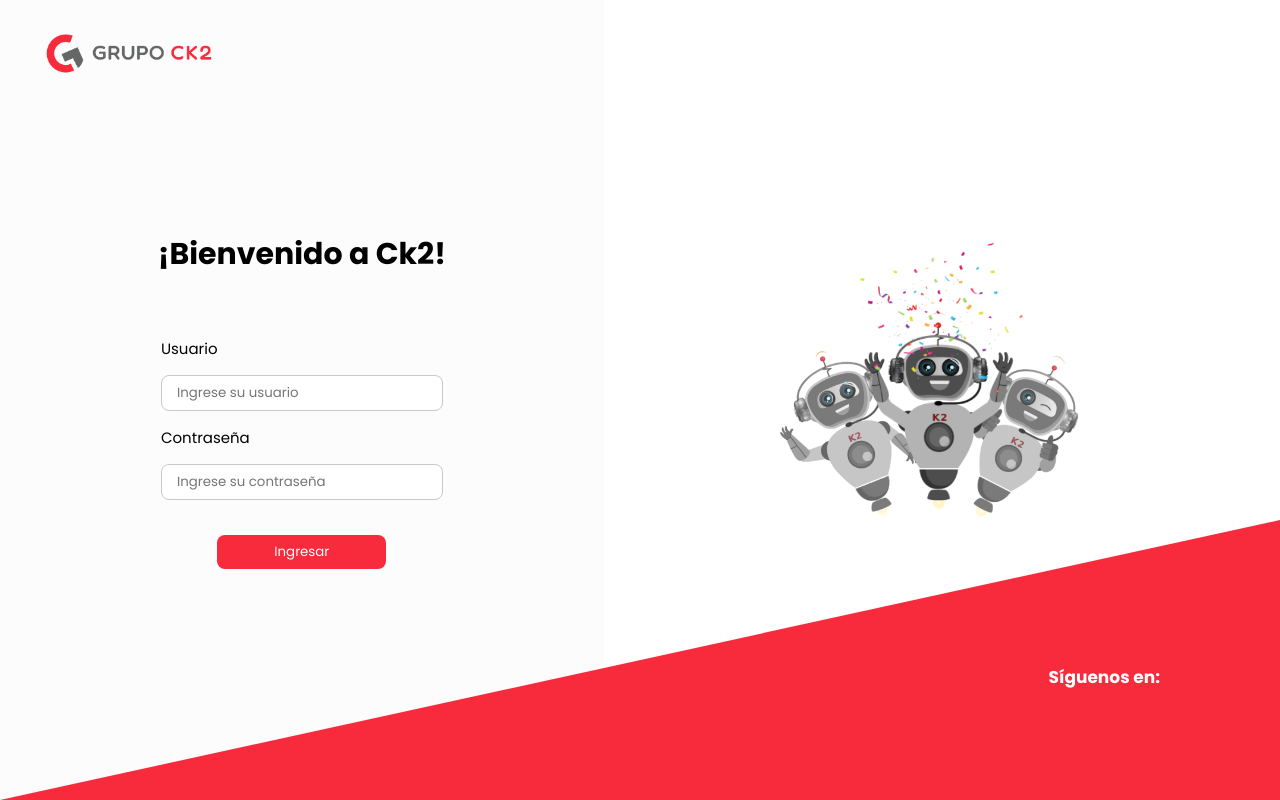
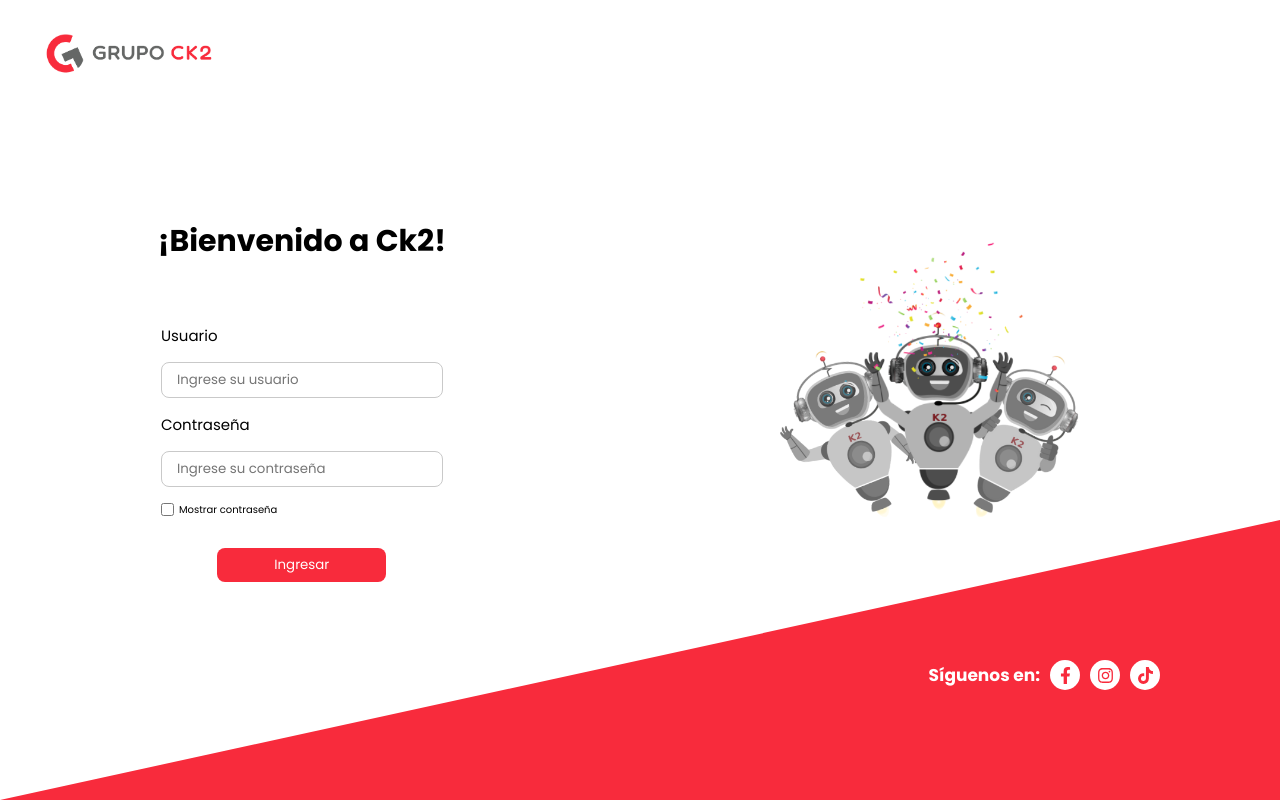
Before and after one commit to Sebas-TM/ck2-platform, a React (Vite) app: page / in a window 1280 px wide. Built offline with nearby package versions, Linux system fonts and the light colour scheme.

Commit message:
[UPLOAD] LOGIN

```diff
--- a/src/components/ModuloCard.jsx
+++ b/src/components/ModuloCard.jsx
@@ -5,7 +5,7 @@
     <div className='card'>
       <img src={imagen} alt="imagen_area" />
       <div className='card-group'>
-        <p className='card-texto'>{`Área de ${texto}`}</p>
+        <p className='card-texto'>{texto}</p>
       </div>
     </div>
   )
--- a/src/pages/Empleados.jsx
+++ b/src/pages/Empleados.jsx
@@ -57,6 +57,7 @@
     }, []);
 
     const obtenerEmpleados = async (page = 1) => {
+        setCargando(true)
         const res = await axios.get(
             `${config.API_URL}api/employees/list?page=${page}`
         );
@@ -64,6 +65,7 @@
         setEmployees(data);
         setTabla(data);
         setPagination(meta);
+        setCargando(false)
     };
 
     const submitData = async (data) => {
@@ -110,7 +112,7 @@
         <div className="form-group">
             {cargando && <Spinner />}
             <Toaster position="top-center" richColors />
-            <div className="form-group-header">
+            <div className={rol!=3 ? "form-group-header" : "form-group-header-lector"}>
                 <button
                     className={rol != 3 ? "btn_add" : "disable-button"}
                     onClick={() =>
--- a/src/pages/Login.jsx
+++ b/src/pages/Login.jsx
@@ -9,7 +9,8 @@
 import useFetchAndLoad from "../hooks/useFetchAndLoad";
 import { useForm } from "react-hook-form";
 import { loginUser } from "../services/users";
-import { useNavigate } from "react-router-dom";
+import { useNavigate, Link } from "react-router-dom";
+import { FaFacebookF, FaInstagram, FaTiktok } from "react-icons/fa";
 import login from "../image/Login.png";
 
 const cookies = new Cookies();
@@ -22,11 +23,15 @@
     const [cargando, setCargando] = useState(false);
     const { loading, callEndpoint } = useFetchAndLoad();
     const navigate = useNavigate();
+    const [showPassword, setShowPassword] = useState(false);
+
+    const handleShowPassword = () => {
+        setShowPassword(!showPassword);
+    };
 
     if (cookies.get("username")) {
         window.location.href = "./menu";
     }
-
     const onSubmit = (data) => {
         try {
             setCargando(true);
@@ -71,8 +76,7 @@
 
                     <form
                         className="form-group"
-                        onSubmit={handleSubmit(onSubmit)}
-                    >
+                        onSubmit={handleSubmit(onSubmit)}>
                         <h1 className="form-group__titulo">
                             ¡Bienvenido a Ck2!
                         </h1>
@@ -96,7 +100,7 @@
                         <div className="form-group__input-group">
                             <label htmlFor="password">Contraseña</label>
                             <input
-                                type="password"
+                                type={showPassword ? "text" : "password"}
                                 {...register("password", {
                                     required: true,
                                 })}
@@ -109,13 +113,24 @@
                                     Este campo es obligatorio
                                 </p>
                             )}
+                            <div className="contenedor_checkbox">
+                                <input
+                                    type="checkbox"
+                                    name="checkbox"
+                                    id="checkbox"
+                                    checked={showPassword}
+                                    onChange={handleShowPassword}
+                                />
+                                <label htmlFor="checkbox">
+                                    Mostrar contraseña
+                                </label>
+                            </div>
                         </div>
                         <input
                             className="form-group__boton"
                             type="submit"
                             value="Ingresar"
                         />
-                        {/* <input type="button" onSubmit={iniciarSesion} className='form-group__boton' value='Ingresar'/> */}
                     </form>
                 </div>
                 <div className="contenedor-dos">
@@ -125,7 +140,18 @@
                 </div>
             </div>
             <div className="contenedor-rojo"></div>
-            <p className="texto-siguenos">Síguenos en: </p>
+            <div className="texto-siguenos">
+                <p>Síguenos en:</p>
+                <Link target="blank" to="https://www.facebook.com/CK2.PE/" className="link_logo_social_media">
+                    <FaFacebookF className="logo_social_media" />
+                </Link>
+                <Link target="blank" to="https://www.instagram.com/comunik2peru/" className="link_logo_social_media">
+                    <FaInstagram className="logo_social_media"/>
+                </Link>
+                <Link target="blank" to="http://tiktok.com/@grupo.ck2"  className="link_logo_social_media">
+                    <FaTiktok  className="logo_social_media"/>
+                </Link>
+            </div>
         </div>
     );
 };
--- a/src/pages/Menu.jsx
+++ b/src/pages/Menu.jsx
@@ -3,8 +3,8 @@
 import { useState } from 'react';
 import { Link, Outlet } from 'react-router-dom';
 import { config } from '../config'
-import logo_texto from '../image/logo_texto.png'
-import logo from '../image/logo.png'
+import logo_texto from '../image/logo_texto_ver2.png'
+import logo from '../image/logo_ver2.png'
 import foto_usuario from '../image/foto_personal.webp'
 
 const cookies = new Cookies()
@@ -60,7 +60,7 @@
                             <img className='logo2' src={logo} alt="logo" />
                         </Link>
                         <Link to='/menu' className='list disable'>
-                            <p className='texto_header'>Menu</p>
+                            <p className='texto_header'>Menú</p>
                         </Link>
                         <Link to='/menu/usuarios' className={rol != 1 ? 'isNotAdmin' : 'list disable'}>
                             <p className='texto_header'>Usuarios</p>
--- a/src/pages/Modulos.jsx
+++ b/src/pages/Modulos.jsx
@@ -10,10 +10,10 @@
 
         <section className='contenedor-modulo'>
             <Link to='/menu/recursos_humanos'>
-                <ModuloCard imagen={area_rrhh} texto={'Recursos Humanos'} />
+                <ModuloCard imagen={area_rrhh} texto={'Gestión de Talento Humano'} />
             </Link>
             {/* <Link>
-                <ModuloCard imagen={area_rrhh} texto={'Ventas'} />
+                <ModuloCard imagen={area_rrhh} texto={'Cobranzas'} />
             </Link>
             <Link>
                 <ModuloCard imagen={area_rrhh} texto={'Administración'} />
--- a/src/pages/RecursosHumanos.jsx
+++ b/src/pages/RecursosHumanos.jsx
@@ -24,7 +24,7 @@
               }`}
               to="/menu/recursos_humanos"
             >
-              Personal
+              Colaboradores
             </Link>
           </li>
           <li>
--- a/src/style/login.css
+++ b/src/style/login.css
@@ -2,23 +2,18 @@
     min-height: 100vh;
     min-width: 100%;
     display: flex;
-
-    /* align-items: center;
-    justify-content: center; */
 }
 
 .contenedor-uno {
-    /* border: 2px solid black; */
     padding: 2rem;
-    /* border-radius: .8rem; */
     width: 100%;
     display: flex;
     flex-direction: column;
     align-items: center;
     justify-content: center;
     background-color: transparent;
+    z-index: 1;
     position: relative;
-    z-index: 2;
 }
 
 .form-group__logo {
@@ -74,7 +69,6 @@
 .form-group__boton {
     padding: 0.7rem 1.5rem;
     border: none;
-    /* background: rgb(235, 123, 132); */
     background: #f82b3c;
     color: white;
     border-radius: 0.8rem;
@@ -99,7 +93,6 @@
 }
 .subcontenedor-dos img {
     width: 100%;
-    /* height: 100%; */
 }
 
 .contenedor-rojo {
@@ -112,22 +105,59 @@
     display: none;
 }
 
-.texto-siguenos{
+.texto-siguenos {
     position: absolute;
     bottom: 11rem;
-  right: 12rem;
+    right: 50%;
+    transform: translateX(50%);
     font-size: 1.7rem;
     font-weight: bold;
     color: white;
+    display: flex;
+    align-items: center;
+    gap: 2rem;
+    z-index: 2;
 }
+
+.texto-siguenos p {
+    display: none;
+}
+
+.texto-siguenos .link_logo_social_media {
+    display: flex;
+    align-items: center;
+    justify-content: center;
+    height: 3rem;
+    width: 3rem;
+    background-color: #f82b3c;
+    border-radius: 50%;
+}
+
+.logo_social_media {
+    color: white;
+}
+
 @media (min-width: 769px) {
+    .texto-siguenos {
+        bottom: 11rem;
+        right: 12rem;
+        gap: 1rem;
+        transform: translateX(0%);
+    }
+    .texto-siguenos p {
+        display: block;
+    }
+    .texto-siguenos .link_logo_social_media {
+        background-color: white;
+    }
+    .logo_social_media {
+        color: #f82b3c;
+    }
     .contenedor-dos {
         width: 60%;
         height: 100vh;
     }
     .subcontenedor-dos {
-        /* background: rgb(219, 219, 219); */
-
         height: 95%;
         width: 95%;
         display: flex;
@@ -144,15 +174,30 @@
     }
     .form-group__boton:hover {
         background-color: #bd1e2b;
-        /* transform: scale(1.1); */
     }
     .contenedor-rojo {
         display: block;
     }
 }
 
-.contenedor-login{
+.contenedor-login {
     display: flex;
     flex-direction: column;
-  /* user-select: none; */
+    background-color: white;
+    user-select: none;
 }
+
+.contenedor_checkbox {
+    display: flex;
+    align-items: center;
+    gap: 0.5rem;
+    margin-top: 1rem;
+}
+
+.contenedor_checkbox input {
+    margin: 0;
+}
+
+.contenedor_checkbox label {
+    font-size: 1rem;
+}
--- a/src/style/menu.css
+++ b/src/style/menu.css
@@ -59,7 +59,7 @@
 }
 
 .logo1 {
-    width: 15rem;
+    width: 20rem;
     display: none;
 }
 
--- a/src/style/usuarios.css
+++ b/src/style/usuarios.css
@@ -8,7 +8,7 @@
     /* height: 100%; */
 }
 
-.form-group-header {
+.form-group-header, .form-group-header-lector {
     width: 100%;
     /* height: 6rem; */
     margin-top: 4rem;
@@ -28,6 +28,12 @@
         max-width: 100%;
         margin-bottom: 0;
         justify-content: space-between;
+    }
+    .form-group-header-lector{
+        width: 95rem;
+        max-width: 100%;
+        margin-bottom: 0;
+        justify-content: end;
     }
     .form-group-header h1 {
         margin-bottom: 0;
```
Also changed, not shown: src/image/logo_ver2.png (added). Lines whose indentation alone changed are shown as unchanged.
